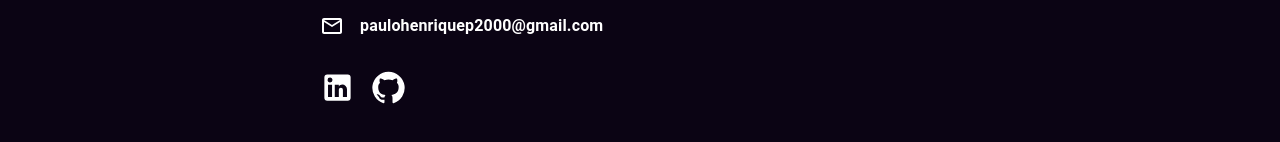
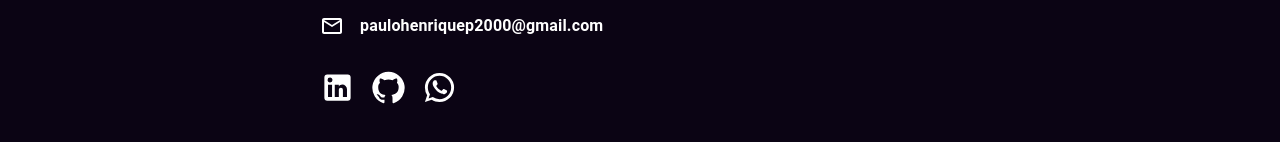
Before and after one commit to paulofreyyy/resume, a React (Vite) app: page / in a window 1280 px wide. Shown: the part 2278-2420 px from the top of the page. Built offline with nearby package versions, Linux system fonts and the light colour scheme.

Commit message:
feat: create whatsapp icon

```diff
--- a/src/App.tsx
+++ b/src/App.tsx
@@ -1,5 +1,6 @@
 import './App.css'
 import { Appbar } from "./components/Appbar"
+import { Certificados } from './components/Certificados'
 import { Contato } from './components/Contato'
 import { Experiencias } from './components/Experiencias'
 import { Sobre } from './components/Sobre'
@@ -10,6 +11,7 @@ function App() {
             <Appbar />
             <Sobre />
             <Experiencias />
+            <Certificados />
             <Contato />
         </>
     )
--- a/src/components/Appbar.tsx
+++ b/src/components/Appbar.tsx
@@ -72,6 +72,19 @@ export function Appbar() {
                             mr: 10,
                         }}
                     >
+                        Certificados
+                    </Typography>
+                    <Typography
+                        variant="h6"
+                        noWrap
+                        component='a'
+                        href="#"
+                        color="#FFF"
+                        sx={{
+                            textDecoration: "none",
+                            mr: 10,
+                        }}
+                    >
                         Contato
                     </Typography>
                 </Toolbar>
--- /dev/null
+++ b/src/components/Certificados.tsx
@@ -0,0 +1,9 @@
+import { Box } from "@mui/material";
+
+export function Certificados() {
+    return (
+        <Box>
+
+        </Box>
+    )
+}
--- a/src/components/Contato.tsx
+++ b/src/components/Contato.tsx
@@ -2,6 +2,7 @@ import { Box, Typography } from '@mui/material'
 import MailOutlineIcon from '@mui/icons-material/MailOutline';
 import LinkedInIcon from '@mui/icons-material/LinkedIn';
 import GitHubIcon from '@mui/icons-material/GitHub';
+import WhatsAppIcon from '@mui/icons-material/WhatsApp';
 
 export function Contato() {
     return (
@@ -50,6 +51,17 @@ export function Contato() {
                     >
                         <GitHubIcon fontSize='large' />
                     </Typography>
+                    <Typography
+                        component='a'
+                        href='wa.me/5521992419980'
+                        target='_blank'
+                        sx={{
+                            textDecoration: "none",
+                            color: "#fff",
+                        }}
+                    >
+                        <WhatsAppIcon fontSize='large' />
+                    </Typography>
                 </Box>
             </Box>
         </Box>
```
